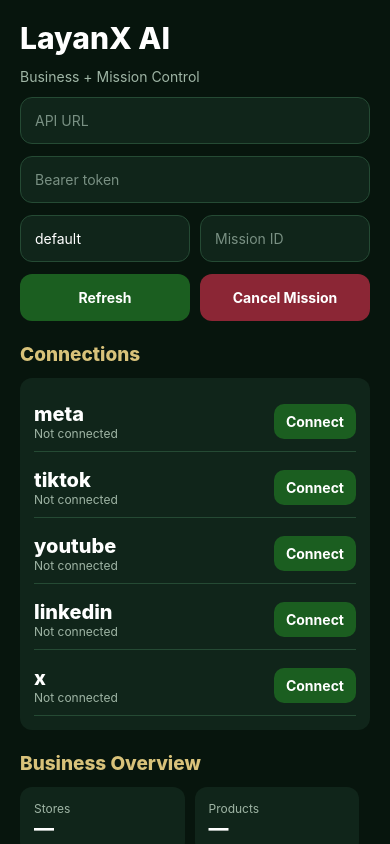
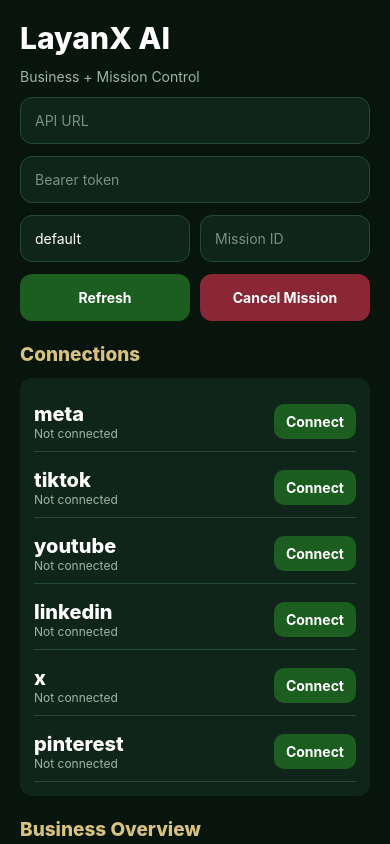
Before and after one commit to aswar0yousef-design/Layanx-Ai, a React Native app in the folder mobile/: screen / in a window 390 px wide. Built offline with nearby package versions, Linux system fonts and the light colour scheme.

Commit message:
feat: expose Pinterest in connection center

```diff
--- a/mobile/App.tsx
+++ b/mobile/App.tsx
@@ -21,7 +21,7 @@
   {!!error&&<Text style={s.err}>{error}</Text>}
   <Text style={s.section}>Connections</Text>
   <View style={s.card}>
-   {["meta","tiktok","youtube","linkedin","x"].map(provider=>{const current=connections.find(x=>x.provider===provider);return <View style={s.connection} key={provider}><View style={{flex:1}}><Text style={s.big}>{provider}</Text><Text style={s.muted}>{current?current.accountId+" · connected":"Not connected"}</Text></View><Pressable style={s.smallBtn} onPress={()=>connect(provider)}><Text style={s.bt}>{current?"Reconnect":"Connect"}</Text></Pressable></View>})}
+   {["meta","tiktok","youtube","linkedin","x","pinterest"].map(provider=>{const current=connections.find(x=>x.provider===provider);return <View style={s.connection} key={provider}><View style={{flex:1}}><Text style={s.big}>{provider}</Text><Text style={s.muted}>{current?current.accountId+" · connected":"Not connected"}</Text></View><Pressable style={s.smallBtn} onPress={()=>connect(provider)}><Text style={s.bt}>{current?"Reconnect":"Connect"}</Text></Pressable></View>})}
   </View>
   <Text style={s.section}>Business Overview</Text>
   <View style={s.grid}>
```
